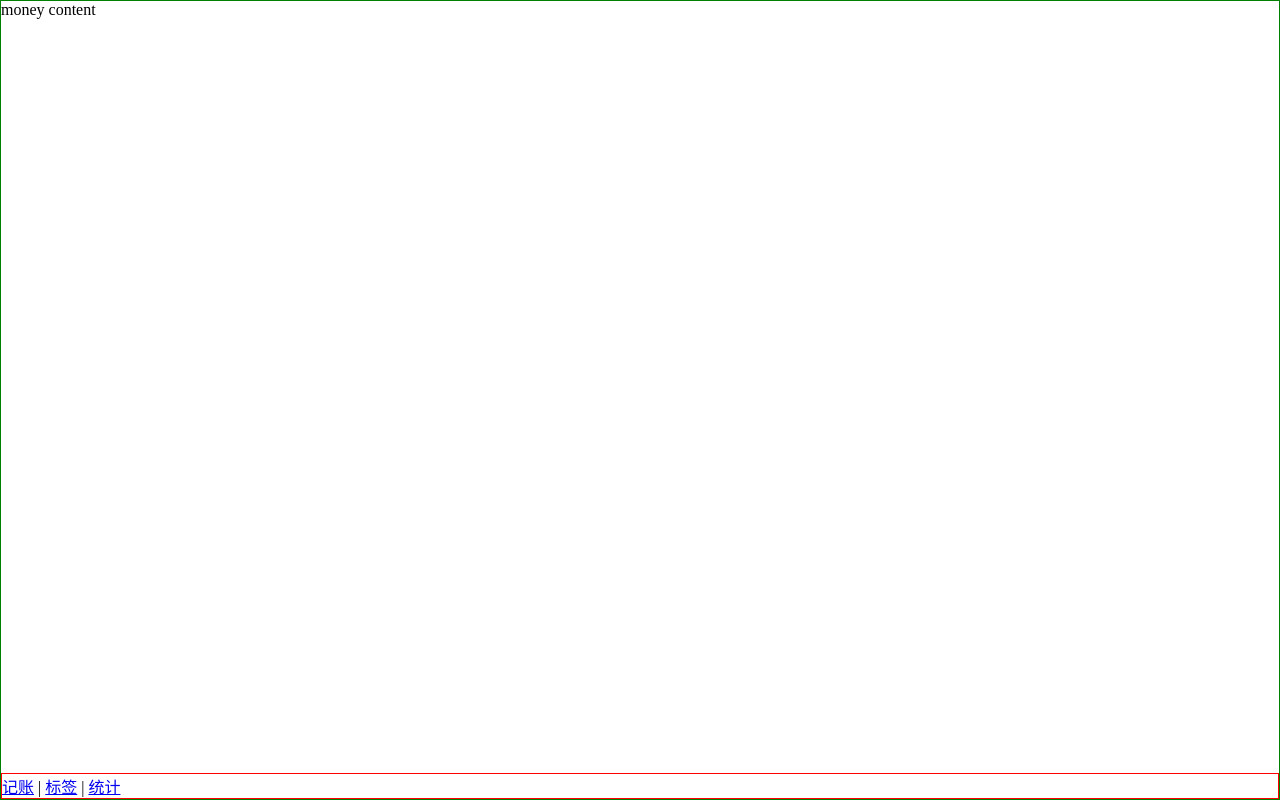
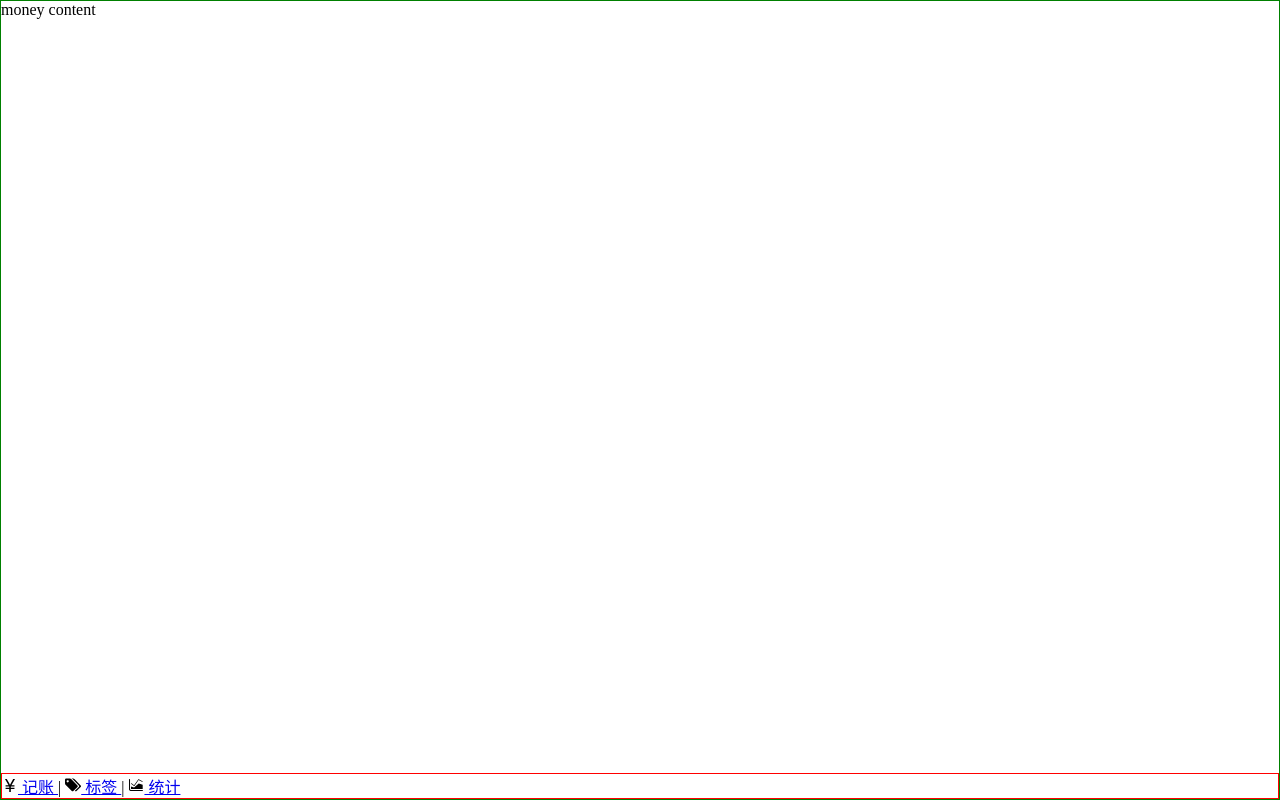
Before and after one commit to haixiangyan/split-wise-vue, a Vue app: page /#/money in a window 1280 px wide. Built offline with nearby package versions, Linux system fonts and the light colour scheme.

Commit message:
Add Icon

```diff
--- a/package.json
+++ b/package.json
@@ -11,6 +11,7 @@
   "dependencies": {
     "core-js": "^3.6.4",
     "register-service-worker": "^1.6.2",
+    "svg-sprite-loader": "^4.2.1",
     "vue": "^2.6.11",
     "vue-class-component": "^7.2.2",
     "vue-property-decorator": "^8.3.0",
--- /dev/null
+++ b/src/components/Icon.vue
@@ -0,0 +1,26 @@
+<template>
+    <svg class="icon">
+        <use :xlink:href="`#${name}`"/>
+    </svg>
+</template>
+
+<script lang="ts">
+  const importAll = (requireContext: __WebpackModuleApi.RequireContext) => requireContext.keys().forEach(requireContext)
+  try {
+    importAll(require.context("../assets/icons", true, /\.svg$/))
+  } catch (error) {
+    console.log(error)
+  }
+
+  export default {
+    props: ['name'],
+    name: "Icon"
+  }
+</script>
+
+<style scoped lang="scss">
+.icon {
+    width: 1em;
+    height: 1em;
+}
+</style>
--- a/src/components/Nav.vue
+++ b/src/components/Nav.vue
@@ -1,16 +1,28 @@
 <template>
     <div class="nav">
-        <router-link to="/money">记账</router-link>
+        <router-link to="/money">
+            <Icon name="money"></Icon>
+            记账
+        </router-link>
         |
-        <router-link to="/label">标签</router-link>
+        <router-link to="/label">
+            <Icon name="label"></Icon>
+            标签
+        </router-link>
         |
-        <router-link to="/statistics">统计</router-link>
+        <router-link to="/statistics">
+            <Icon name="chart"></Icon>
+            统计
+        </router-link>
     </div>
 </template>
 
 <script lang="ts">
+  import Icon from "./Icon.vue"
+
   export default {
-    name: "Nav"
+    name: "Nav",
+    components: {Icon}
   }
 </script>
 
--- a/src/main.ts
+++ b/src/main.ts
@@ -3,13 +3,15 @@ import App from './App.vue'
 import './registerServiceWorker'
 import router from './router'
 import store from './store'
-import Nav from '@/components/Nav.vue'
-import Layout from '@/components/Layout.vue'
+import Nav from './components/Nav.vue'
+import Layout from './components/Layout.vue'
+import Icon from './components/Icon.vue'
 
 Vue.config.productionTip = false
 
 Vue.component('Nav', Nav)
 Vue.component('Layout', Layout)
+Vue.component('Icon', Icon)
 
 new Vue({
   router,
--- a/src/shims-vue.d.ts
+++ b/src/shims-vue.d.ts
@@ -2,3 +2,8 @@ declare module '*.vue' {
   import Vue from 'vue'
   export default Vue
 }
+
+declare module '*.svg' {
+  const content: string;
+  export default content;
+}
--- a/vue.config.js
+++ b/vue.config.js
@@ -1,3 +1,16 @@
+const path = require('path')
+
 module.exports = {
-  lintOnSave: false
+    lintOnSave: false,
+    chainWebpack: config => {
+        const dir = path.resolve(__dirname, 'src/assets/icons')
+
+        config.module
+            .rule('svg-sprite')
+            .test(/\.svg$/)
+            .include.add(dir).end() // 包含 icons 目录
+            .use('svg-sprite-loader').loader('svg-sprite-loader').options({extract: false}).end()
+        config.plugin('svg-sprite').use(require('svg-sprite-loader/plugin'), [{plainSprite: true}])
+        config.module.rule('svg').exclude.add(dir) // 其他 svg loader 排队 icons 目录
+    }
 }
```
Also changed, not shown: .eslintrc.js, 1 other file (tests, documents, lock files or other folders).
